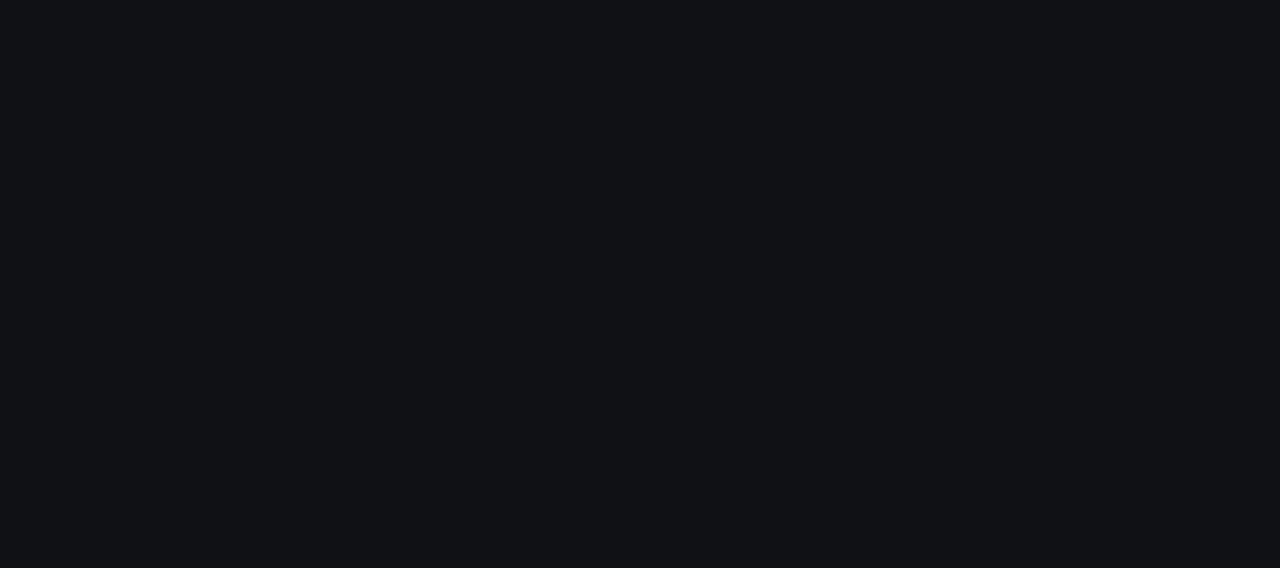
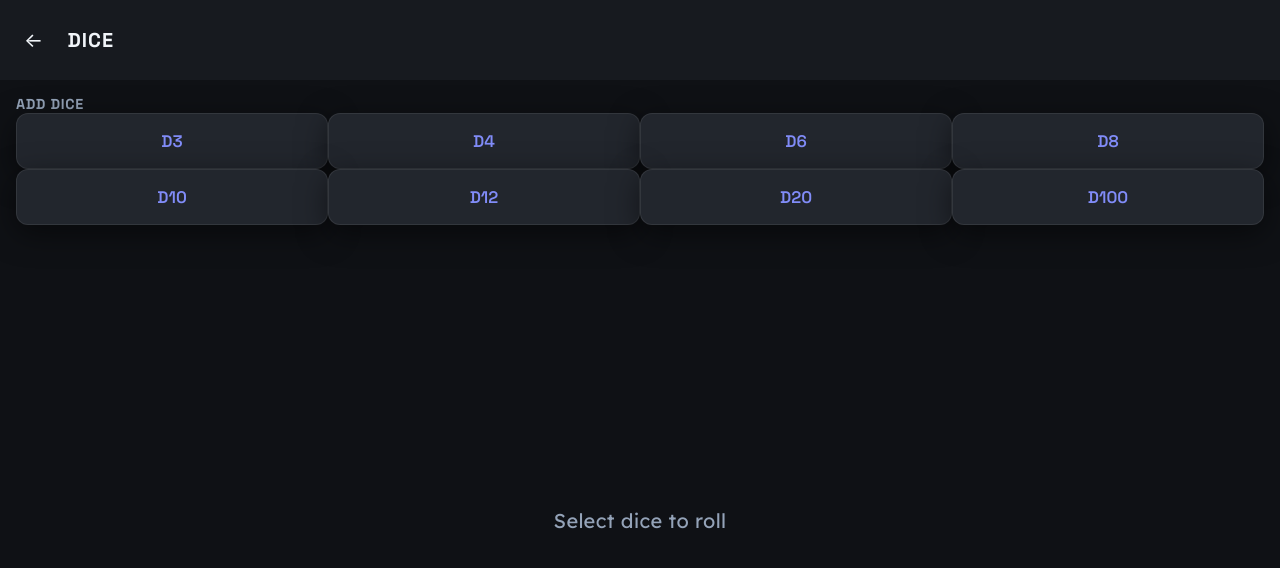
Before and after one commit to techmefr/GamePal, a Nuxt app: page /dice in a window 1280 px wide. Before the commit this address had no page. Shown: the top 568 px of the page. Built offline with nearby package versions, Linux system fonts and the light colour scheme.

Commit message:
feat(dice): add dice roller with multiple die types
- Support for D3 to D100 dice
- Add/remove dice dynamically
- Rolling animation with total calculation

```diff
--- /dev/null
+++ b/app/pages/dice.vue
@@ -0,0 +1,263 @@
+<script setup lang="ts">
+import type { IDie } from '~/types'
+
+const DICE_TYPES = [3, 4, 6, 8, 10, 12, 20, 100]
+
+const dice = ref<IDie[]>([])
+const isRolling = ref(false)
+const totalResult = computed(() => dice.value.reduce((sum, die) => sum + (die.value ?? 0), 0))
+
+function addDie(type: number): void {
+   const die: IDie = {
+      id: generateId(),
+      type,
+      value: null,
+   }
+   dice.value.push(die)
+}
+
+function removeDie(id: string): void {
+   const index = dice.value.findIndex(d => d.id === id)
+   if (index !== -1) {
+      dice.value.splice(index, 1)
+   }
+}
+
+function clearDice(): void {
+   dice.value = []
+}
+
+function rollDice(): void {
+   if (dice.value.length === 0) return
+
+   isRolling.value = true
+
+   let iterations = 0
+   const maxIterations = 10
+   const interval = setInterval(() => {
+      for (const die of dice.value) {
+         die.value = Math.floor(Math.random() * die.type) + 1
+      }
+      iterations++
+
+      if (iterations >= maxIterations) {
+         clearInterval(interval)
+         isRolling.value = false
+      }
+   }, 80)
+}
+
+function getDieLabel(type: number): string {
+   return `D${type}`
+}
+</script>
+
+<template>
+   <div class="dice-page">
+      <header class="dice-page__header">
+         <NuxtLink to="/" class="dice-page__back">
+            <span>←</span>
+         </NuxtLink>
+         <h1 class="heading">Dice</h1>
+         <button v-if="dice.length > 0" class="dice-page__clear" @click="clearDice">Clear</button>
+      </header>
+
+      <div class="dice-page__content">
+         <section class="dice-catalog">
+            <h2 class="dice-catalog__title">Add dice</h2>
+            <div class="dice-catalog__grid">
+               <button
+                  v-for="type in DICE_TYPES"
+                  :key="type"
+                  class="dice-catalog__btn card-game"
+                  @click="addDie(type)"
+               >
+                  {{ getDieLabel(type) }}
+               </button>
+            </div>
+         </section>
+
+         <section v-if="dice.length > 0" class="dice-tray">
+            <h2 class="dice-tray__title">Your dice</h2>
+            <div class="dice-tray__grid">
+               <div
+                  v-for="die in dice"
+                  :key="die.id"
+                  class="die-card card-game"
+                  :class="{ 'die-card--rolling': isRolling }"
+               >
+                  <span class="die-card__type">{{ getDieLabel(die.type) }}</span>
+                  <span class="die-card__value score">{{ die.value ?? '?' }}</span>
+                  <button class="die-card__remove" @click="removeDie(die.id)">×</button>
+               </div>
+            </div>
+
+            <div class="dice-tray__total">
+               <span class="dice-tray__total-label">Total</span>
+               <span class="dice-tray__total-value score">{{ totalResult }}</span>
+            </div>
+
+            <button class="btn-primary dice-tray__roll-btn" :disabled="isRolling" @click="rollDice">
+               {{ isRolling ? 'Rolling...' : 'Roll dice' }}
+            </button>
+         </section>
+
+         <p v-else class="dice-page__empty">Select dice to roll</p>
+      </div>
+   </div>
+</template>
+
+<style scoped>
+.dice-page {
+   min-height: 100dvh;
+   display: flex;
+   flex-direction: column;
+}
+
+.dice-page__header {
+   display: flex;
+   align-items: center;
+   gap: var(--gap-md);
+   padding: var(--gap-md);
+   background: var(--bg-secondary);
+}
+
+.dice-page__back {
+   font-size: var(--text-lg);
+   color: var(--text-primary);
+   padding: var(--gap-xs);
+}
+
+.dice-page__header .heading {
+   flex: 1;
+   font-size: var(--text-lg);
+}
+
+.dice-page__clear {
+   font-size: var(--text-sm);
+   color: var(--error);
+   padding: var(--gap-xs) var(--gap-md);
+}
+
+.dice-page__content {
+   flex: 1;
+   padding: var(--gap-md);
+   display: flex;
+   flex-direction: column;
+   gap: var(--gap-lg);
+}
+
+.dice-catalog__title,
+.dice-tray__title {
+   font-size: var(--text-sm);
+   color: var(--text-secondary);
+   text-transform: uppercase;
+   letter-spacing: 0.05em;
+   margin-bottom: var(--gap-sm);
+}
+
+.dice-catalog__grid {
+   display: grid;
+   grid-template-columns: repeat(4, 1fr);
+   gap: var(--gap-sm);
+}
+
+.dice-catalog__btn {
+   display: flex;
+   align-items: center;
+   justify-content: center;
+   font-family: var(--font-display);
+   font-size: var(--text-base);
+   font-weight: 600;
+   color: var(--accent-primary);
+   padding: var(--gap-md);
+}
+
+.dice-tray__grid {
+   display: grid;
+   grid-template-columns: repeat(auto-fill, minmax(100px, 1fr));
+   gap: var(--gap-sm);
+}
+
+.die-card {
+   display: flex;
+   flex-direction: column;
+   align-items: center;
+   gap: var(--gap-xs);
+   position: relative;
+}
+
+.die-card--rolling .die-card__value {
+   animation: shake 0.1s infinite;
+}
+
+.die-card__type {
+   font-size: var(--text-xs);
+   color: var(--text-secondary);
+   text-transform: uppercase;
+}
+
+.die-card__value {
+   font-size: var(--text-xl);
+}
+
+.die-card__remove {
+   position: absolute;
+   top: var(--gap-xs);
+   right: var(--gap-xs);
+   font-size: var(--text-sm);
+   color: var(--text-secondary);
+   padding: 2px 6px;
+}
+
+.die-card__remove:hover {
+   color: var(--error);
+}
+
+.dice-tray__total {
+   display: flex;
+   align-items: center;
+   justify-content: space-between;
+   padding: var(--gap-md);
+   background: var(--surface);
+   border-radius: var(--radius-md);
+   margin-top: var(--gap-md);
+}
+
+.dice-tray__total-label {
+   font-size: var(--text-base);
+   color: var(--text-secondary);
+}
+
+.dice-tray__total-value {
+   font-size: var(--text-xl);
+}
+
+.dice-tray__roll-btn {
+   width: 100%;
+   justify-content: center;
+   margin-top: var(--gap-md);
+}
+
+.dice-page__empty {
+   flex: 1;
+   display: flex;
+   align-items: center;
+   justify-content: center;
+   color: var(--text-secondary);
+   font-size: var(--text-lg);
+}
+
+@keyframes shake {
+   0%,
+   100% {
+      transform: translateX(0);
+   }
+   25% {
+      transform: translateX(-2px);
+   }
+   75% {
+      transform: translateX(2px);
+   }
+}
+</style>
```
